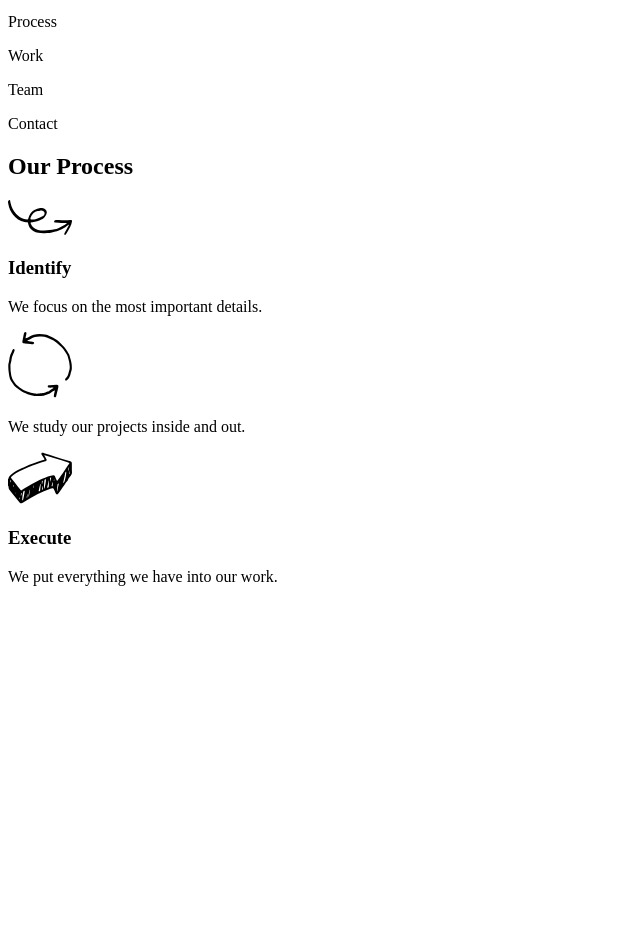
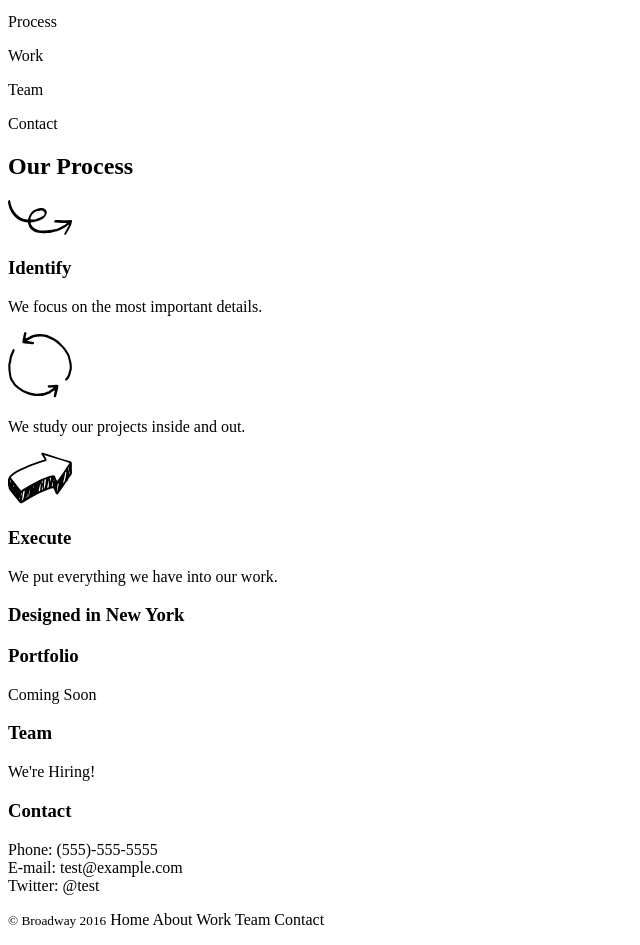
Before and after one commit to BW3538/broadway, a plain HTML site: page index.html in a window 1280 px wide. Shown: the part 101-1046 px from the top of the page, without its empty margins (0-640 px from the left). Before the commit the page ends 800 px from the top, so only its background shows below. Drawn offline with Linux system fonts and the light colour scheme.

Commit message:
Finish HTML code

```diff
--- a/index.html
+++ b/index.html
@@ -18,6 +18,7 @@
         <p>Contact</p>
       </nav>
     </header>
+
     <!--Process Section-->
     <div>
       <h2>Our Process</h2>
@@ -30,6 +31,24 @@
       <h3>Execute</h3>
       <p>We put everything we have into our work.</p>
     </div>
+    <!--Written over background image.-->
 
+    <div>
+      <h3>Designed in New York</h3>
+    </div>
+
+    <!--Contact section-->
+    <div>
+      <h3>Portfolio</h3>
+      <p>Coming Soon</p>
+      <h3>Team</h3>
+      <p>We're Hiring!</p>
+      <h3>Contact</h3>
+      <p>Phone: (555)-555-5555 <br /> E-mail: test@example.com <br /> Twitter: @test</p>
+    </div>
+
+    <footer>
+      <p><small>&copy; Broadway 2016</small> Home About Work Team Contact</p>
+    </footer>
   </body>
 </html>
```
